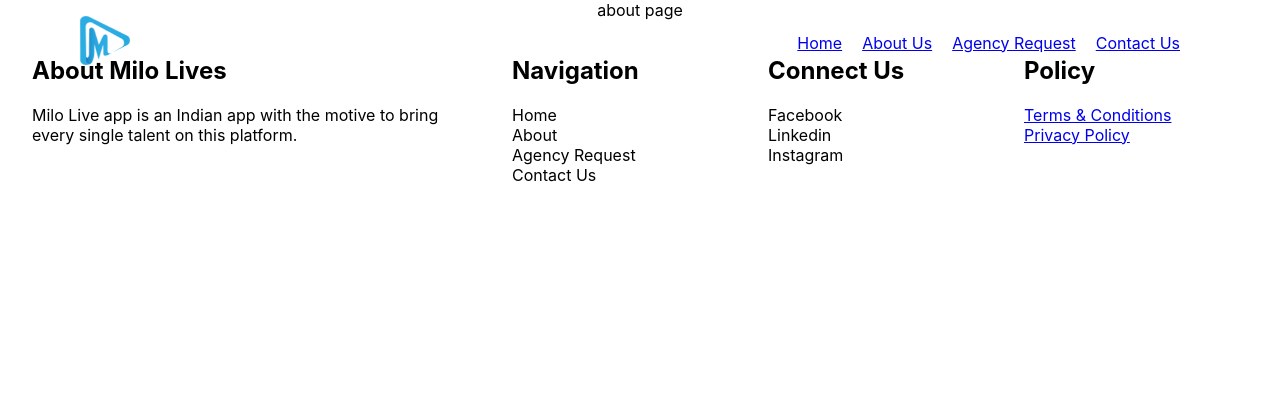
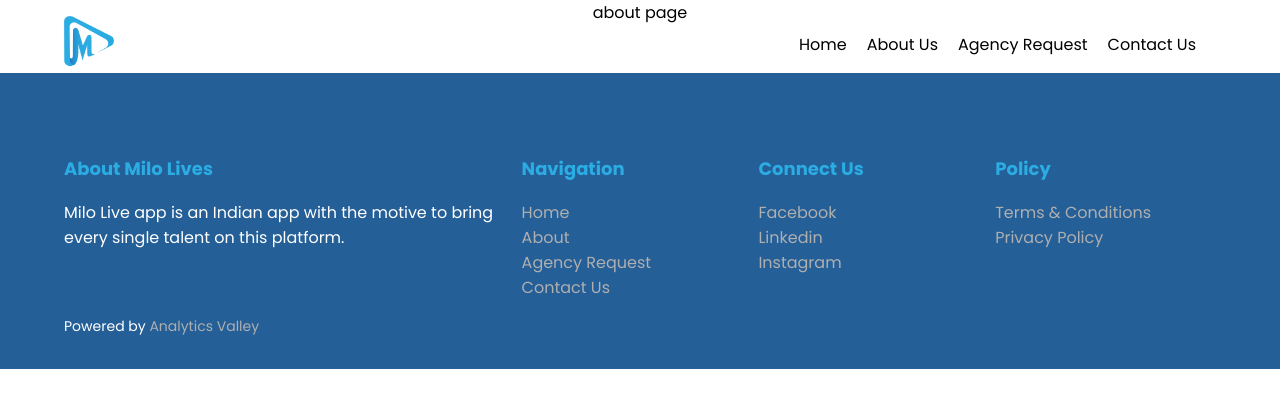
Before and after one commit to VivekBcloud/av-project, a React (Create React App) app: page /about in a window 1280 px wide. Shown: the top 408 px of the page. Built offline with nearby package versions, Linux system fonts and the light colour scheme.

Commit message:
nav and foot styled 🎞

```diff
--- a/src/App.css
+++ b/src/App.css
@@ -1,42 +1,17 @@
 .App {
   text-align: center;
   position: relative;
+  font-family: "Poppins", sans-serif;
 }
 
 .fluid-container {
-  padding: 0 clamp(1rem, 1rem + 10vw, 4rem);
+  padding-left: clamp(1rem, 1rem + 10vw, 4rem) !important;
+  padding-right: clamp(1rem, 1rem + 10vw, 4rem) !important;
 }
-.App-logo {
-  height: 40vmin;
-  pointer-events: none;
+a {
+  text-decoration: none;
+  /* color: #afafaf; */
 }
-
-@media (prefers-reduced-motion: no-preference) {
-  .App-logo {
-    animation: App-logo-spin infinite 20s linear;
-  }
-}
-
-.App-header {
-  background-color: #282c34;
-  min-height: 100vh;
-  display: flex;
-  flex-direction: column;
-  align-items: center;
-  justify-content: center;
-  font-size: calc(10px + 2vmin);
+a:hover {
   color: white;
 }
-
-.App-link {
-  color: #61dafb;
-}
-
-@keyframes App-logo-spin {
-  from {
-    transform: rotate(0deg);
-  }
-  to {
-    transform: rotate(360deg);
-  }
-}
--- a/src/components/Footer.jsx
+++ b/src/components/Footer.jsx
@@ -4,36 +4,91 @@ import styles from "../styles/footer.module.css";
 const Footer = () => {
   return (
     <div className={styles.container}>
-      <div className={styles.innerContainer}>
+      <div className={`${styles.innerContainer} fluid-container`}>
         <div className={styles.milo}>
-          <h2 className={styles.footerTitles}>About Milo Lives</h2>
+          <h3 className={styles.footerTitles}>About Milo Lives</h3>
           <div>
             Milo Live app is an Indian app with the motive to bring every single
             talent on this platform.
           </div>
         </div>
         <div className={styles.navi}>
-          <h2 className={styles.footerTitles}>Navigation</h2>
-          <div>Home</div>
-          <div>About</div>
-          <div>Agency Request</div>
-          <div>Contact Us</div>
+          <h3 className={styles.footerTitles}>Navigation</h3>
+          <div>
+            <Link className={styles.anchor} to="/">
+              Home
+            </Link>
+          </div>
+          <div>
+            <Link className={styles.anchor} to="/about">
+              About
+            </Link>
+          </div>
+          <div>
+            <Link className={styles.anchor} to="/agency">
+              Agency Request
+            </Link>
+          </div>
+          <div>
+            <Link className={styles.anchor} to="/contact">
+              Contact Us
+            </Link>
+          </div>
         </div>
         <div className={styles.connect}>
-          <h2 className={styles.footerTitles}>Connect Us</h2>
-          <div>Facebook</div>
-          <div>Linkedin</div>
-          <div>Instagram</div>
+          <h3 className={styles.footerTitles}>Connect Us</h3>
+          <div>
+            <a
+              className={styles.anchor}
+              href="https://www.facebook.com/105234721361316?referrer=whatsapp"
+              target="_blank"
+              rel="noreferrer"
+            >
+              Facebook
+            </a>
+          </div>
+          <div>
+            <a
+              className={styles.anchor}
+              href="https://www.linkedin.com/company/milo-live"
+              target="_blank"
+              rel="noreferrer"
+            >
+              Linkedin
+            </a>
+          </div>
+          <div>
+            <a
+              className={styles.anchor}
+              href="https://www.instagram.com/invites/contact/?i=1viag84e2dm97&amp;utm_content=jm3z738"
+              target="_blank"
+              rel="noreferrer"
+            >
+              Instagram
+            </a>
+          </div>
         </div>
         <div className={styles.policy}>
-          <h2 className={styles.footerTitles}>Policy</h2>
+          <h3 className={styles.footerTitles}>Policy</h3>
           <Link to="terms">
-            <div>Terms & Conditions</div>
+            <div className={styles.anchor}>Terms & Conditions</div>
           </Link>
           <Link to="policy">
-            <div>Privacy Policy</div>
+            <div className={styles.anchor}>Privacy Policy</div>
           </Link>
         </div>
+      </div>
+      <div className={`${styles.copyright} fluid-container`}>
+        Powered by
+        <a
+          className={styles.anchor}
+          href="https://analyticsvalley.com/"
+          target="_blank"
+          rel="noreferrer"
+        >
+          {" "}
+          Analytics Valley
+        </a>
       </div>
       <Outlet />
     </div>
--- a/src/components/Navbar.jsx
+++ b/src/components/Navbar.jsx
@@ -54,12 +54,12 @@ const Navbar = () => {
   }, []);
 
   return (
-    <div className={`${styles.container} fluid-container `}>
-      <div
-        className={`${styles.innerContainer} ${
-          show && styles.containerOnScroll
-        }`}
-      >
+    <div
+      className={`${styles.container}  ${
+        show && styles.containerOnScroll
+      } fluid-container`}
+    >
+      <div className={`${styles.innerContainer} `}>
         <div className={styles.logo}>
           <img src="/images/logoML.png" alt="logo" />
         </div>
@@ -67,16 +67,24 @@ const Navbar = () => {
           {(toggleMenu || screenWidth > 1000) && (
             <ul className={styles.list}>
               <li className={styles.items}>
-                <Link to="/">Home</Link>
+                <Link className={styles.anchor} to="/">
+                  Home
+                </Link>
               </li>
               <li className={styles.items}>
-                <Link to="about">About Us</Link>
+                <Link className={styles.anchor} to="about">
+                  About Us
+                </Link>
               </li>
               <li className={styles.items}>
-                <Link to="agency">Agency Request</Link>
+                <Link className={styles.anchor} to="agency">
+                  Agency Request
+                </Link>
               </li>
               <li className={styles.items}>
-                <Link to="contact">Contact Us</Link>
+                <Link className={styles.anchor} to="contact">
+                  Contact Us
+                </Link>
               </li>
             </ul>
           )}
--- a/src/index.css
+++ b/src/index.css
@@ -1,3 +1,5 @@
+@import url("https://fonts.googleapis.com/css2?family=Poppins:wght@200;300;400;500;600;700&display=swap");
+
 * {
   box-sizing: border-box;
 }
--- a/src/pages/Home.jsx
+++ b/src/pages/Home.jsx
@@ -9,7 +9,7 @@ const Home = () => {
       <div className={`${styles.container} fluid-container`}>
         <div className={styles.innerContainer}>
           <div className={styles.leftContainer}>
-            India's own live streaming app
+            <div>India's own live streaming app</div>
           </div>
           <div className={styles.rightContainer}>
             <motion.img
--- a/src/styles/footer.module.css
+++ b/src/styles/footer.module.css
@@ -2,25 +2,32 @@
   width: 100%;
   height: auto;
   position: relative;
-  /* background: blue; */
+  background: #245f98;
   display: flex;
+  flex-direction: column;
   align-items: center;
-  justify-content: center;
   z-index: 10;
+  color: white;
+  margin-top: 3rem;
 }
-.innerContainer {
+.container .innerContainer {
   max-width: 84rem;
   display: grid;
   padding: 1rem;
   grid-template-columns: 2fr 1fr 1fr 1fr;
   text-align: left;
   gap: 1rem;
+  margin-top: 3rem;
 }
 
+.innerContainer .footerTitles {
+  color: #2bace2;
+  font-size: 18px;
+}
 .innerContainer .milo {
   display: flex;
   flex-direction: column;
-  padding: 0 1rem;
+  /* padding: 0 1rem; */
 }
 .innerContainer .navi {
   display: flex;
@@ -34,8 +41,26 @@
   display: flex;
   flex-direction: column;
 }
+.container .copyright {
+  max-width: 84rem;
+  width: 100%;
+  font-size: 14px;
+  text-align: left;
+  margin-bottom: 2rem;
+}
+.anchor {
+  color: #afafaf;
+}
+.anchor:hover {
+  color: #fff;
+}
+
 @media screen and (max-width: 1000px) {
-  .innerContainer {
+  .container .innerContainer {
     grid-template-columns: 1fr;
   }
+  .container .copyright {
+    /* padding-left: clamp(1rem, 1rem + 10vw, 4rem) !important;
+    padding-right: clamp(1rem, 1rem + 10vw, 4rem) !important; */
+  }
 }
--- a/src/styles/home.module.css
+++ b/src/styles/home.module.css
@@ -39,6 +39,8 @@
   place-items: center;
   text-align: left;
 }
+.leftContainer > div {
+}
 .rightContainer {
   display: grid;
   place-content: center;
@@ -65,4 +67,13 @@
   .container .innerContainer {
     grid-template-columns: 1fr;
   }
+  .leftContainer {
+    text-align: center;
+  }
+  .leftContainer > div {
+    margin-top: 10rem;
+  }
+  .rightContainer .banner2 {
+    top: 0;
+  }
 }
--- a/src/styles/navbar.module.css
+++ b/src/styles/navbar.module.css
@@ -7,17 +7,17 @@
   justify-content: center;
   align-items: center;
   z-index: 99;
+  transition: all ease 500ms;
+  padding: 1em;
 }
 .innerContainer {
   position: relative;
   max-width: 84rem;
-  /* background: yellow; */
   display: flex;
   flex: 1 1;
   justify-content: space-between;
   align-items: center;
-  padding: 1em;
-  transition: all ease 500ms;
+  padding: unset;
 }
 .containerOnScroll {
   padding: 0 1em;
@@ -51,7 +51,12 @@
 .items:hover {
   color: aquamarine;
 }
-
+.anchor {
+  color: #000;
+}
+.anchor:hover {
+  color: #0d6efd;
+}
 .btnContainer {
   position: relative;
   display: none;
@@ -71,7 +76,7 @@
   display: block;
   width: 2.5rem;
   height: 5px;
-  background: #fff;
+  background: #000;
   transform-origin: right;
 }
 
```
